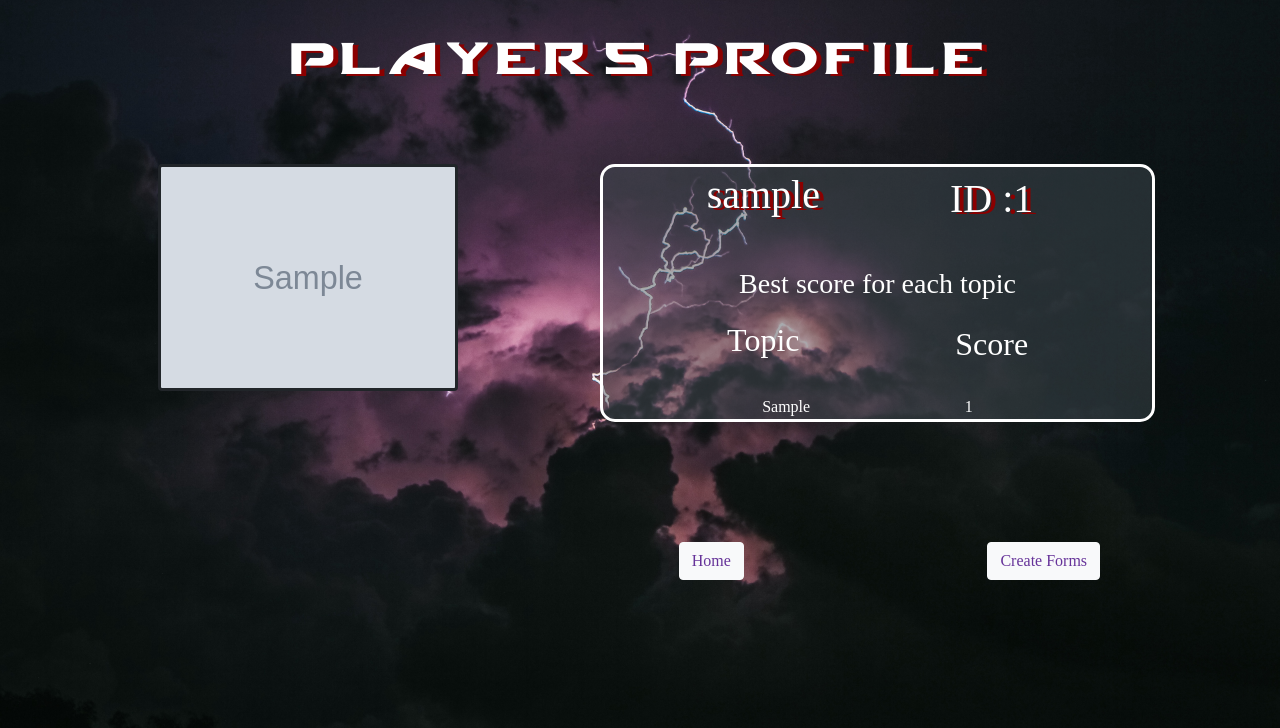
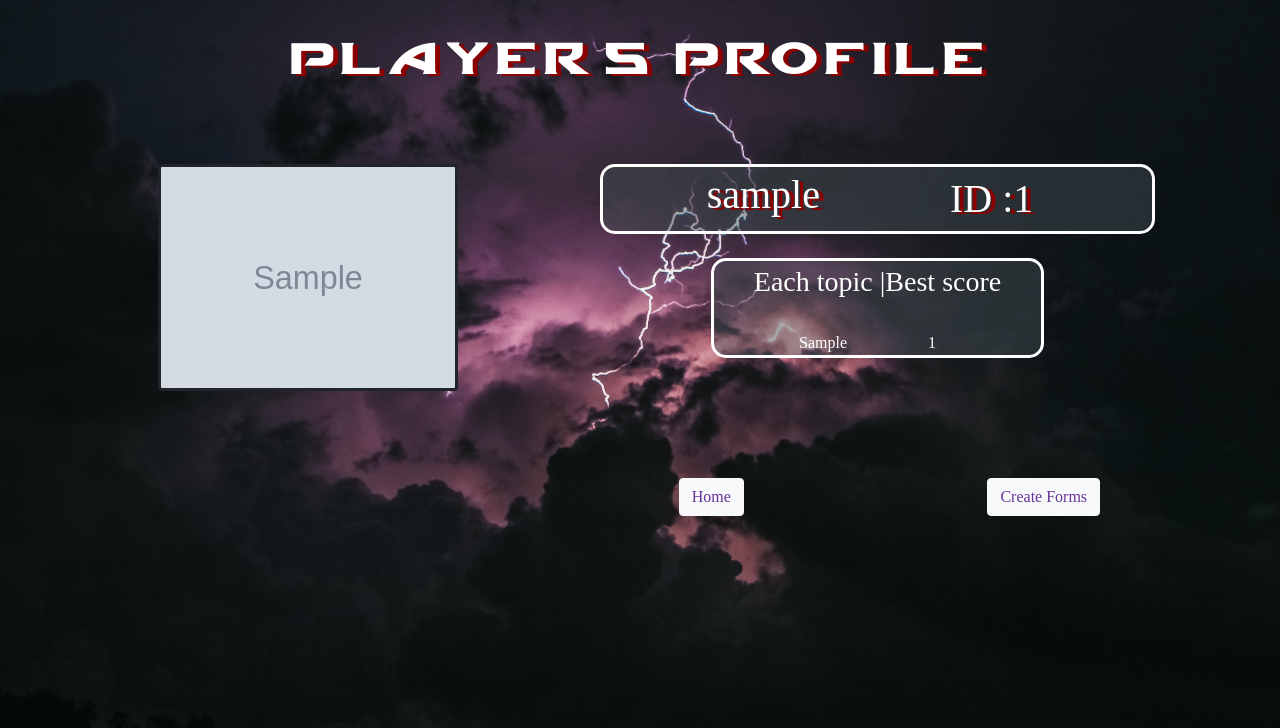
Before and after one commit to magmagcup/Thor, a Django app: page /game/statistic/ in a window 1280 px wide. Shown: the part 72-800 px from the top of the page. Run offline with Django 3.2, Linux system fonts and the light colour scheme; a user stored in the database is signed in; tables that the repository leaves empty hold one stand-in row (values such as "Sample post"); grey boxes marked "Sample" are stand-in pictures; some libraries are stand-ins or nearby versions; some web fonts are replaced.

Commit message:
Change some elements in static page, change way to get obj for home page in view

```diff
--- a/game/templates/game/home.html
+++ b/game/templates/game/home.html
@@ -23,9 +23,6 @@
                 rank_num++;
             }
             num_reset_score++;
-            if (num_reset_score > 10){
-                return
-            }
         {% endfor %}
     }
 </script>
--- a/game/templates/game/statistic.html
+++ b/game/templates/game/statistic.html
@@ -8,9 +8,9 @@
         <div class="col-5">
             <img class="img-responsive rounded mx-auto d-block" src="{{ pic.profile_photo }}" alt="Profile Picture" width="300" height="auto" style="border-radius:50%; border-style:solid">
         </div>
-        <div class="col-7">
+        <div class="col-7 text-white">
             <div class="row justify-content-center">
-                <div class="score_table col-10 text-white">
+                <div class="score_table col-10">
                     <div class="row d-flex justify-content-center">
                         <div class="col-5 d-flex justify-content-center">
                             <h1 class="mt-1">{{ user.username }}</h1>
@@ -19,17 +19,13 @@
                             <h1 class="mt-2">ID :{{ user.id }}</h1>
                         </div>
                     </div>
-                    <br>
-                    <div class="row d-flex justify-content-center mt-2">
-                        <h3 class="mt-1">Best score for each topic</h3>
-                    </div>
-                    <div class="row d-flex justify-content-center mt-2">
-                        <div class="col-5 d-flex justify-content-center">
-                            <h2 class="mt-1">Topic</h2>
-                        </div>
-                        <div class="col-5 d-flex justify-content-center">
-                            <h2 class="mt-2">Score</h2>
-                        </div>
+                </div>
+            </div>
+            <br>
+            <div class="row justify-content-around">
+                <div class="score_table col-6">
+                    <div class="row d-flex justify-content-center">
+                        <h3 class="mt-1">Each topic |Best score</h3>
                     </div>
                     {% if user_score %}
                     {% for score in user_score %}
--- a/game/views.py
+++ b/game/views.py
@@ -5,6 +5,7 @@ from django.http import HttpResponseRedirect
 from django.urls import reverse
 from django.contrib.auth.models import User
 from django.contrib.auth.decorators import login_required
+from django.db.models.functions import Lower
 from .forms import QuestionForm, AnswerForm
 from .models import Question, Statistic, Topic, Answer, Best_score, UserPicture
 
@@ -27,7 +28,8 @@ def views_logout(request):
 def home_page(request):
     """Redirect to homepage."""
     topic = Topic.objects.all()
-    all_best_score = Best_score.objects.all()
+    all_best_score = Best_score.objects.order_by('-value')[:10]
+
     return render(request, 'game/home.html', {'all_topic': topic, 'best': all_best_score, 'number': range(1, 11)})
 
 @login_required
```
